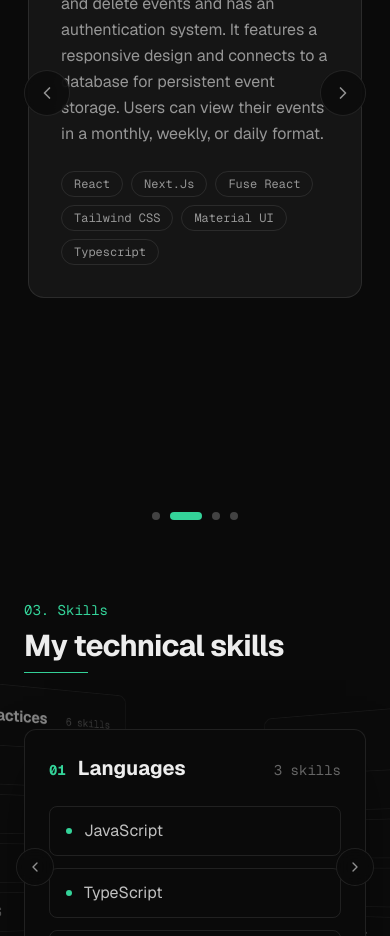
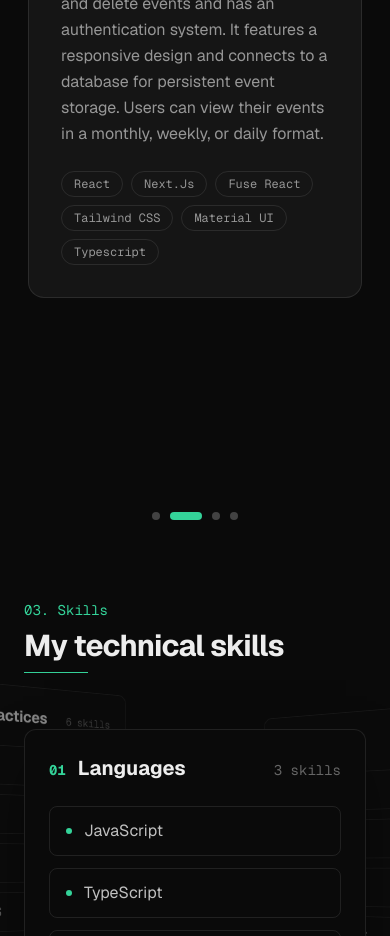
Before and after one commit to Brightograms/Portfolio, a Next.js app: page / in a window 390 px wide. Shown: the part 2653-3589 px from the top of the page. Built offline with nearby package versions, Linux system fonts and the light colour scheme.

Commit message:
removed arrows that block texts on mobile and made the carousels swipeable

```diff
--- a/components/Projects.tsx
+++ b/components/Projects.tsx
@@ -1,6 +1,6 @@
 "use client";
 
-import { useEffect, useState } from "react";
+import { useEffect, useRef, useState } from "react";
 import { projects } from "@/data/portfolio";
 import Section from "./Section";
 
@@ -36,6 +36,21 @@ const AUTOPLAY_MS = 4500;
 export default function Projects() {
   const [index, setIndex] = useState(0);
   const [paused, setPaused] = useState(false);
+  const touchStartX = useRef<number | null>(null);
+
+  // Swipe handling (mobile — arrows are hidden there)
+  const onTouchStart = (e: React.TouchEvent) => {
+    touchStartX.current = e.touches[0].clientX;
+  };
+
+  const onTouchEnd = (e: React.TouchEvent) => {
+    if (touchStartX.current === null) return;
+    const delta = e.changedTouches[0].clientX - touchStartX.current;
+    touchStartX.current = null;
+    if (Math.abs(delta) < 50) return; // ignore small movements
+    if (delta < 0) go(index + 1); // swiped left → next
+    else go(index - 1); // swiped right → previous
+  };
 
   useEffect(() => {
     if (paused) return;
@@ -55,6 +70,8 @@ export default function Projects() {
         className="relative"
         onMouseEnter={() => setPaused(true)}
         onMouseLeave={() => setPaused(false)}
+        onTouchStart={onTouchStart}
+        onTouchEnd={onTouchEnd}
       >
         {/* Slides track */}
         <div className="overflow-hidden">
@@ -133,7 +150,7 @@ export default function Projects() {
           type="button"
           onClick={() => go(index - 1)}
           aria-label="Previous project"
-          className="absolute left-0 top-1/2 -translate-y-1/2 rounded-full border border-foreground/10 bg-background/80 p-3 text-foreground/60 backdrop-blur-sm transition-all hover:border-accent/50 hover:text-accent sm:-left-4"
+          className="absolute left-0 top-1/2 hidden -translate-y-1/2 rounded-full border border-foreground/10 bg-background/80 p-3 text-foreground/60 backdrop-blur-sm transition-all hover:border-accent/50 hover:text-accent sm:-left-4 sm:flex"
         >
           <svg
             viewBox="0 0 24 24"
@@ -152,7 +169,7 @@ export default function Projects() {
           type="button"
           onClick={() => go(index + 1)}
           aria-label="Next project"
-          className="absolute right-0 top-1/2 -translate-y-1/2 rounded-full border border-foreground/10 bg-background/80 p-3 text-foreground/60 backdrop-blur-sm transition-all hover:border-accent/50 hover:text-accent sm:-right-4"
+          className="absolute right-0 top-1/2 hidden -translate-y-1/2 rounded-full border border-foreground/10 bg-background/80 p-3 text-foreground/60 backdrop-blur-sm transition-all hover:border-accent/50 hover:text-accent sm:-right-4 sm:flex"
         >
           <svg
             viewBox="0 0 24 24"
--- a/components/Skills.tsx
+++ b/components/Skills.tsx
@@ -89,7 +89,7 @@ export default function Skills() {
           type="button"
           onClick={() => go(index - 1)}
           aria-label="Previous skill group"
-          className="absolute -left-2 top-[170px] -translate-y-1/2 rounded-full border border-foreground/10 bg-background/80 p-2.5 text-foreground/60 backdrop-blur-sm transition-all hover:border-accent/50 hover:text-accent sm:-left-4 sm:p-3"
+          className="absolute -left-2 top-[170px] hidden -translate-y-1/2 rounded-full border border-foreground/10 bg-background/80 p-2.5 text-foreground/60 backdrop-blur-sm transition-all hover:border-accent/50 hover:text-accent sm:-left-4 sm:flex sm:p-3"
         >
           <svg
             viewBox="0 0 24 24"
@@ -108,7 +108,7 @@ export default function Skills() {
           type="button"
           onClick={() => go(index + 1)}
           aria-label="Next skill group"
-          className="absolute -right-2 top-[170px] -translate-y-1/2 rounded-full border border-foreground/10 bg-background/80 p-2.5 text-foreground/60 backdrop-blur-sm transition-all hover:border-accent/50 hover:text-accent sm:-right-4 sm:p-3"
+          className="absolute -right-2 top-[170px] hidden -translate-y-1/2 rounded-full border border-foreground/10 bg-background/80 p-2.5 text-foreground/60 backdrop-blur-sm transition-all hover:border-accent/50 hover:text-accent sm:-right-4 sm:flex sm:p-3"
         >
           <svg
             viewBox="0 0 24 24"
```
